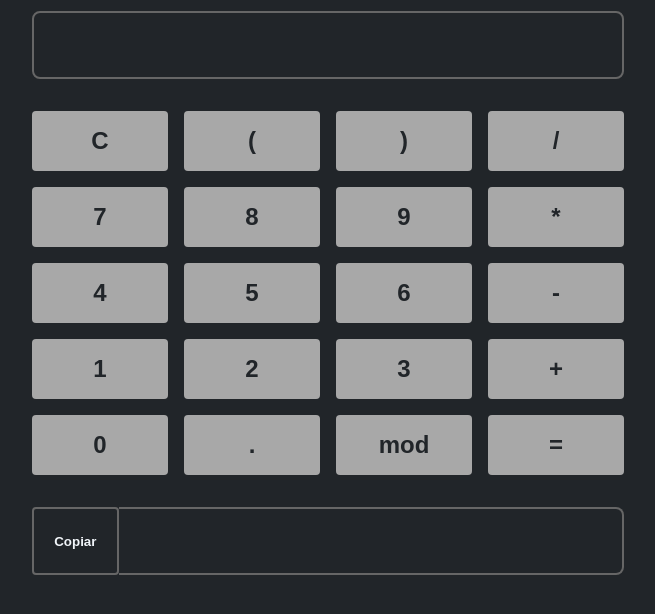
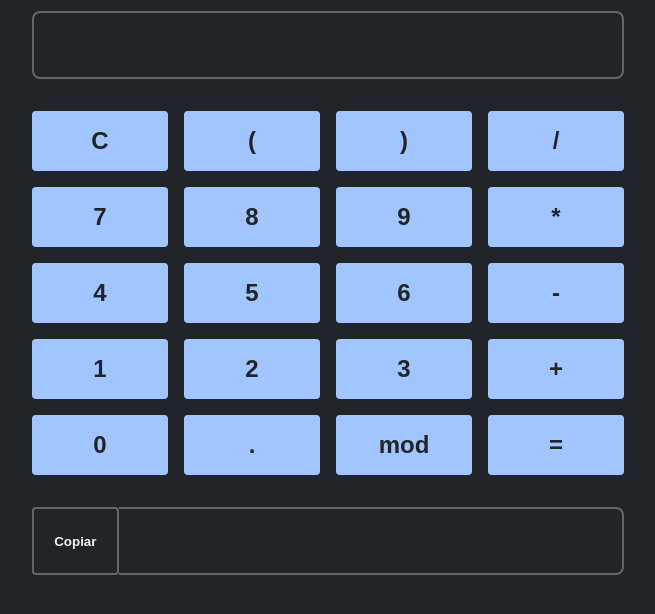
Before and after one commit to evbarretoo/Calc.js-HTML-CSS-JS, a plain HTML site: page index.html in a window 1280 px wide. Shown: the part 90-704 px from the top of the page, without its empty margins (312-967 px from the left). Drawn offline with Linux system fonts and the light colour scheme.

Commit message:
Update src/css/style.css

```diff
--- a/src/css/style.css
+++ b/src/css/style.css
@@ -8,7 +8,7 @@
     --bg-color: #212529;
     --border-color: #666;
     --font-color: #f1f5f9;
-    --primary-color: #a8a8a8;
+    --primary-color: #a1c5ff;
     --error-color: #ff0043;
 }
 
```
